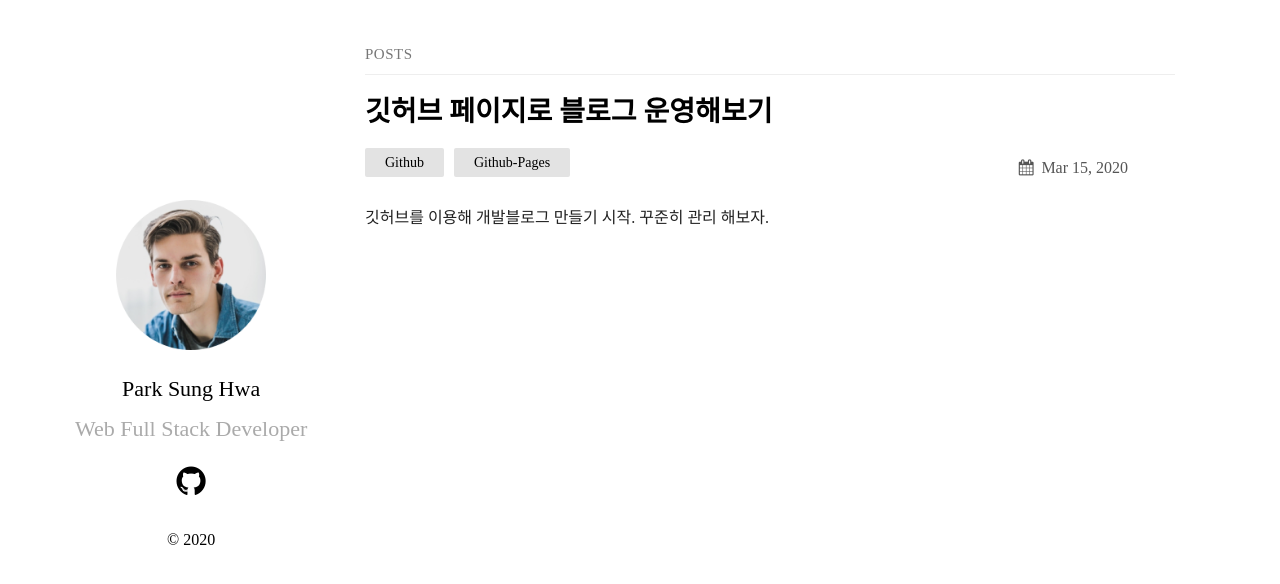
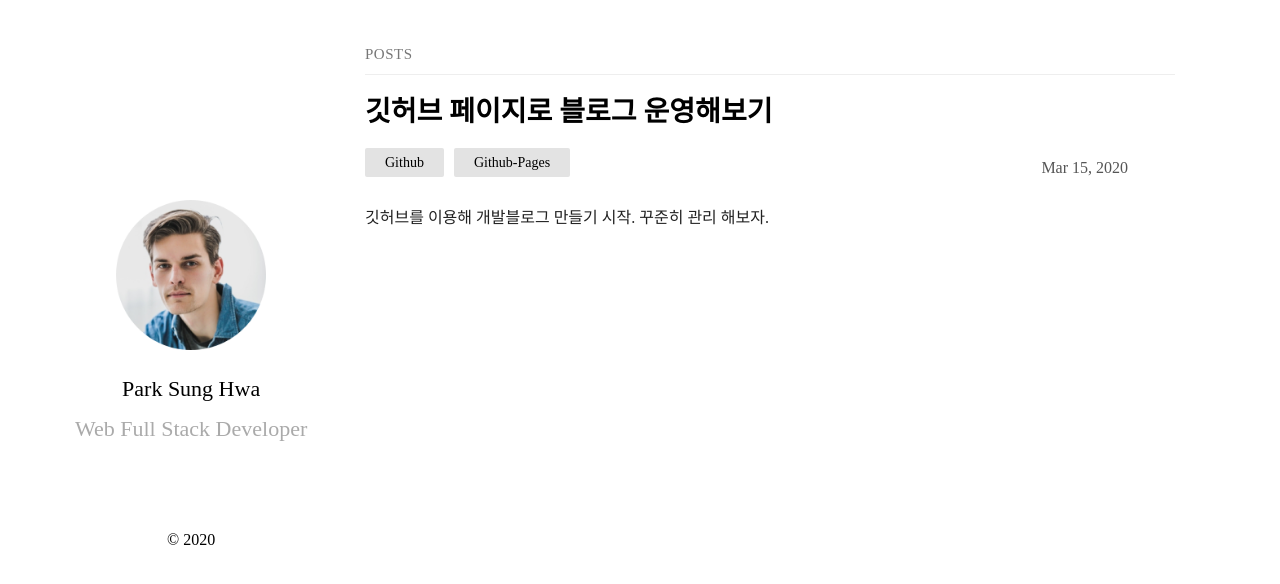
Before and after one commit to awesome-sh/awesome-sh.github.io, a Jekyll site: the page built from index.md, in a window 1280 px wide. Shown: the top 584 px of the page. Built offline with Jekyll 4.4.1, drawn with Linux system fonts in a browser that asks for light colours; some web fonts are replaced.

Commit message:
Update, Font

```diff
--- a/_sass/_syntax.scss
+++ b/_sass/_syntax.scss
@@ -8,7 +8,7 @@ div.highlight {
 	padding: 5px 20px;
 }
 pre.highlight, code {
-	font-family: 'Consolas', Menlo, monospace;
+	font-family: 'Spoqa Han Sans', 'Spoqa Han Sans JP', 'Sans-serif';
 	line-height: 1.4em;
 	tab-size: 4;
 }
--- a/_sass/ext/_fonts.scss
+++ b/_sass/ext/_fonts.scss
@@ -1,14 +1,3 @@
-@font-face {
-  font-family: 'fontello';
-  src: url('../font/fontello.eot?26793073');
-  src: url('../font/fontello.eot?26793073#iefix') format('embedded-opentype'),
-       url('../font/fontello.woff2?26793073') format('woff2'),
-       url('../font/fontello.woff?26793073') format('woff'),
-       url('../font/fontello.ttf?26793073') format('truetype'),
-       url('../font/fontello.svg?26793073#fontello') format('svg');
-  font-weight: normal;
-  font-style: normal;
-}
 /* Chrome hack: SVG is rendered more smooth in Windozze. 100% magic, uncomment if you need it. */
 /* Note, that will break hinting! In other OS-es font will be not as sharp as it could be */
 /*
@@ -21,7 +10,7 @@
 */
 
  [class^="icon-"]:before, [class*=" icon-"]:before {
-  font-family: "fontello";
+  font-family: 'Spoqa Han Sans', 'Spoqa Han Sans JP', 'Sans-serif';
   font-style: normal;
   font-weight: normal;
   speak: none;
```
